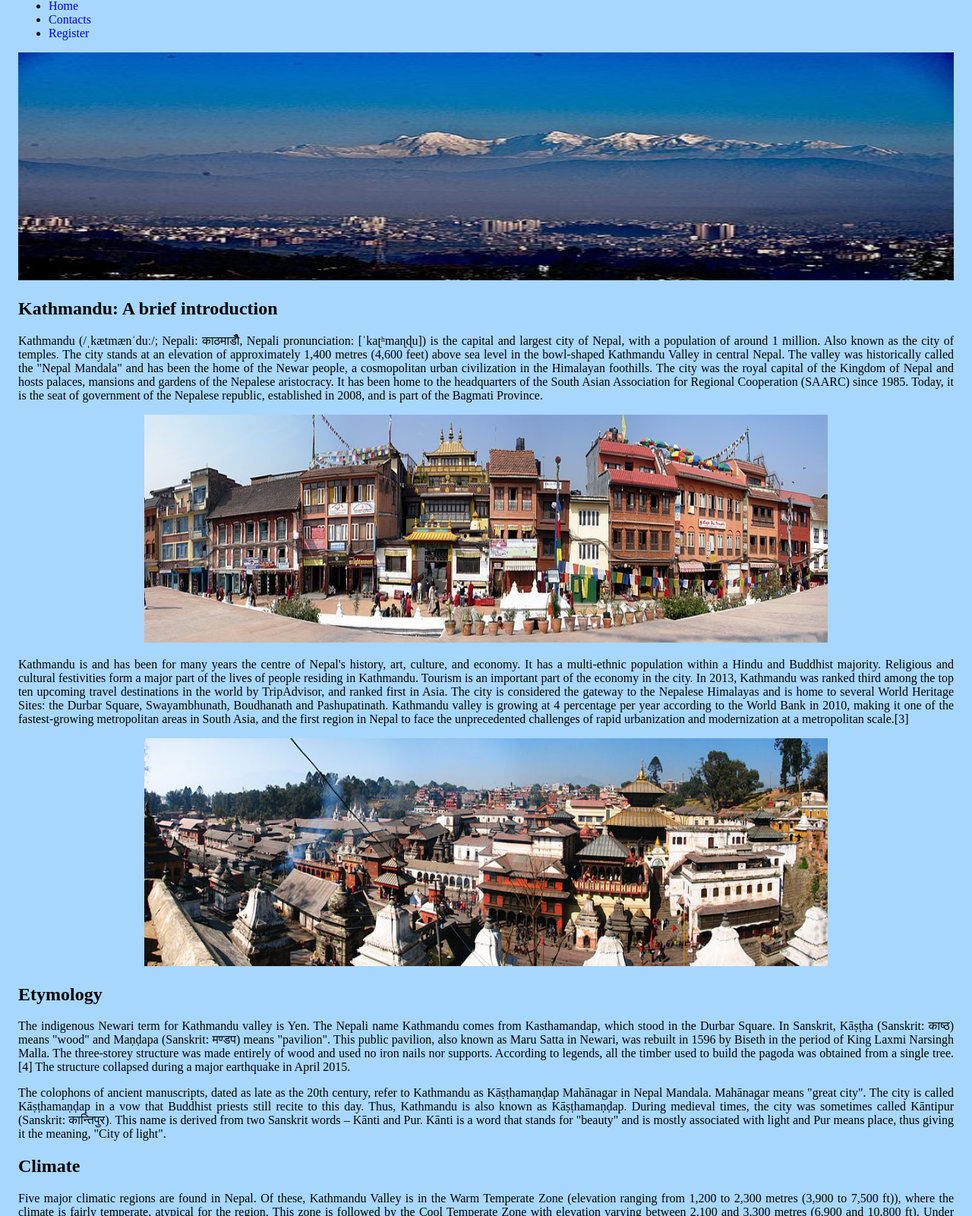
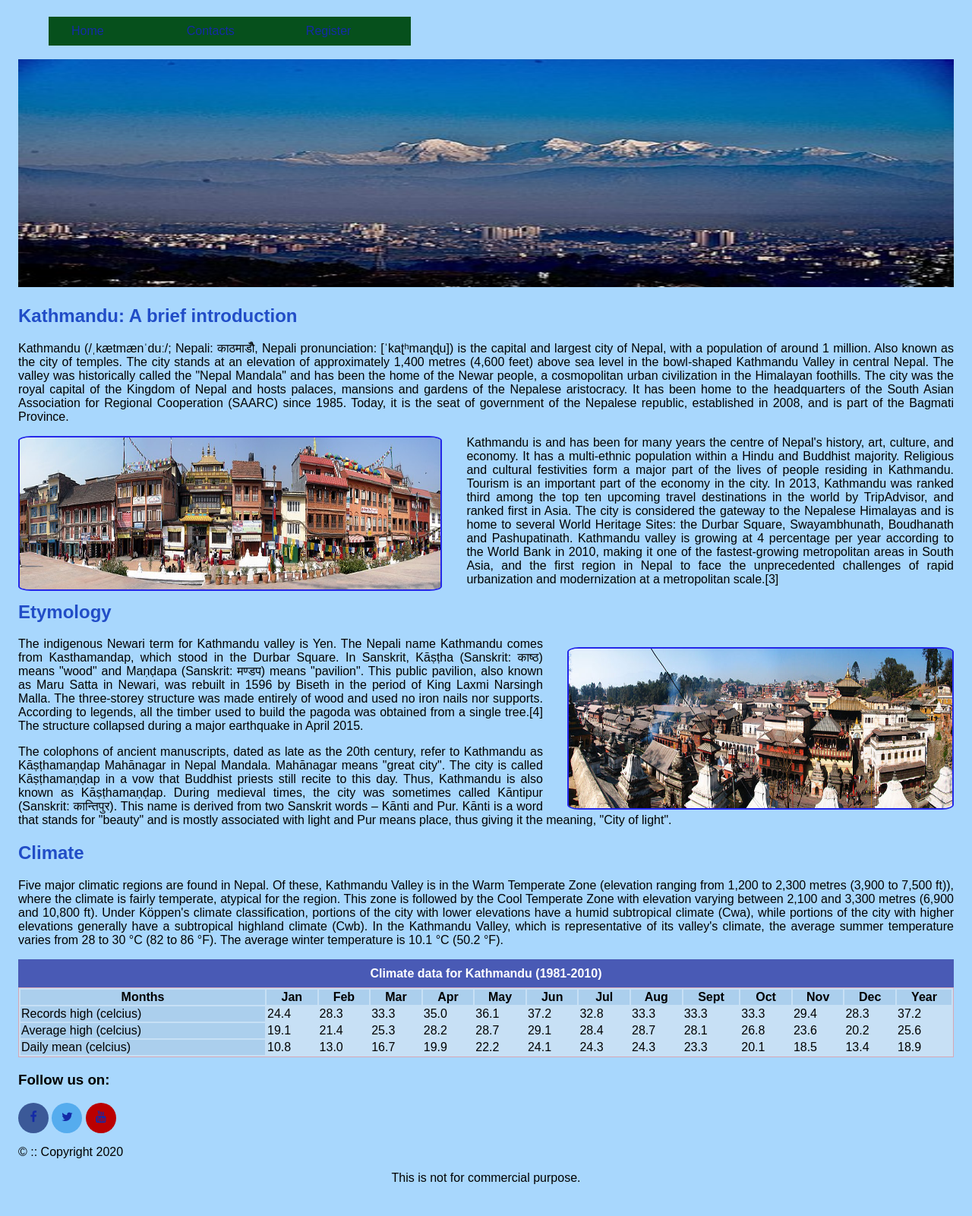
Before and after one commit to Ningsang-Jabegu/m1-assignment, a plain HTML site: page m1-assignment/index.html in a window 1280 px wide. Shown: the part 306-1907 px from the top of the page at 76% size. Drawn offline with Linux system fonts and the light colour scheme.

Commit message:
cmd commit
index.html done

```diff
--- a/m1-assignment/index.html
+++ b/m1-assignment/index.html
@@ -7,13 +7,15 @@
     <meta name="viewport" content="width=device-width, initial-scale=1.0">
     <title>Kathmandu Metropolitant City</title>
     <link rel="stylesheet" href="style.css">
+    <!-- Add icon library -->
+<link rel="stylesheet" href="https://cdnjs.cloudflare.com/ajax/libs/font-awesome/4.7.0/css/font-awesome.min.css">
 </head>
 
 <body>
     <!-- Container to wrap everything -->
     <div class="container">
         <header>
-            <div class="f_color">
+            <div>
                 <img src="images/logo.png" alt="logo" height="150" width="150">
                 <h1 class="center f_color"><b>Kathmandu Metropolitant</b> City</h1>
                 <h2 class="center f_color">Municipal Executive Office, Bagmati Province</h2>
@@ -23,7 +25,7 @@
         <nav>
 
             <ul>
-                <li><a href="index.html">Home</a></li>
+                <li><a href="index.html" class="active">Home</a></li>
                 <li><a href="page1.html">Contacts</a></li>
                 <li><a href="page2.html">Register</a></li>
             </ul>
@@ -34,7 +36,7 @@
 
     <!-- Main content begins here -->
     <main>
-        <img src="images/himalaya.jpg" alt="Halaya" height="300" width="100%">
+        <img src="images/himalaya.jpg" class="himal"alt="Himalaya" height="300" width="100%">
         <h2>Kathmandu: A brief introduction</h2>
         <p class="align">Kathmandu (/ˌkætmænˈduː/; Nepali: काठमाडौँ, Nepali pronunciation: [ˈkaʈʰmaɳɖu]) is the capital
             and largest
@@ -50,7 +52,7 @@
             of the South Asian Association for Regional Cooperation (SAARC) since 1985. Today, it is the seat of
             government
             of the Nepalese republic, established in 2008, and is part of the Bagmati Province.</p>
-        <center><img src="images/boudha.jpg" alt="Boudhanath" height="300" width="900"></center>
+        <img src="images/boudha.jpg" class="bud"alt="Boudhanath">
         <p class="align">Kathmandu is and has been for many years the centre of Nepal's history, art, culture, and
             economy. It has a
             multi-ethnic population within a Hindu and Buddhist majority. Religious and cultural festivities form a
@@ -61,7 +63,7 @@
             Kathmandu valley is growing at 4 percentage per year according to the World Bank in 2010, making it one of
             the fastest-growing metropolitan areas in South Asia, and the first region in Nepal to face the
             unprecedented challenges of rapid urbanization and modernization at a metropolitan scale.[3]</p>
-        <center><img src="images/pashupatinath.jpg" alt="Pashupati temple" height="300" width="900"></center>
+        <center><img src="images/pashupatinath.jpg" class="pus" alt="Pashupati temple" height="300" width="900"></center>
         <h2>Etymology</h2>
         <p class="align">The indigenous Newari term for Kathmandu valley is Yen. The Nepali name Kathmandu comes from
             Kasthamandap,
@@ -87,7 +89,7 @@
             elevations generally have a subtropical highland climate (Cwb). In the Kathmandu Valley, which is
             representative of its valley's climate, the average summer temperature varies from 28 to 30 °C (82 to 86
             °F). The average winter temperature is 10.1 °C (50.2 °F).</p>
-        <table border="1" width="100%" height="25%">
+        <table width="100%" height="25%">
             <caption>Climate data for Kathmandu (1981-2010)</caption>
             <thead>
                 <tr>
@@ -166,9 +168,9 @@
         <div class="social">
 
             <h3>Follow us on:</h3>
-            <img src="images/facebook.jpg" height="50" width="50">
-            <img src="images/twitter.jpg" height="50" width="50">
-            <img src="images/youtube.png" height="50" width="50">
+            <a href="#" class="fa fa-facebook"></a>
+            <a href="#" class="fa fa-twitter"></a>
+            <a href="#" class="fa fa-youtube"></a>
             <p>&copy; :: Copyright 2020</p>
         </div>
         <div class="disclamer">
--- a/m1-assignment/style.css
+++ b/m1-assignment/style.css
@@ -1,13 +1,20 @@
+
 body {
     background-color: rgb(168, 215, 253);
     margin: 1.5rem;
+    font-family: Arial, Helvetica, sans-serif;
 }
-
+h1{
+    color: #1719a1;
+    font-family: -apple-system, BlinkMacSystemFont, 'Segoe UI', Roboto, Oxygen, Ubuntu, Cantarell, 'Open Sans', 'Helvetica Neue', sans-serif;
+    font-weight: bold;
+}
+h2{
+    color: rgb(33, 77, 199);
+}
 .f_color {
-    color: rgb(17, 11, 109);
-    font-family: 'fuggles';
+    color: rgb(66, 112, 197);
 }
-
 .center {
     text-align: center;
 }
@@ -15,10 +22,40 @@ body {
 .align {
     text-align: justify;
 }
-
 li a {
     text-decoration: none;
-
+    margin-right: 4em;
+    height: 4em;
+}
+a:link{
+    color: rgb(20, 42, 167);
+}
+a:visited {
+    color: rgb(251, 250, 255);
+}
+li:hover {
+    color: #fff;
+    background-color: #06501c;
+    opacity: 0.5;
+}
+li, .active {
+    background-color: #06501c;
+    padding: 10px 15px;
+}
+nav.ul {
+    text-align: center;
+    justify-items: center;
+    background-color:#00000040;
+}
+nav{
+    height:40px;
+    left:0;
+    right:0;
+    margin-bottom: 2em;
+}
+ul {
+    list-style-type: none;
+    display: inline-flex;
 }
 .blue_back{
     background-color: rgb(21, 37, 129);
@@ -26,3 +63,77 @@ li a {
 .white{
     color: white;
 }
+.img[alt="logo"] {
+    float: left;
+}
+div.f_color{
+    overflow: auto;
+}
+img.himal{
+   border: none;
+   border-radius: 0%;
+}
+.bud {
+    float: left;
+    width: 45%;
+    overflow: auto;
+    margin-right: 2em;
+    height: 200px;
+}
+.pus {
+    float: right;
+    width: 41%;
+    overflow: auto;
+    height: 210px;
+    margin-left: 2em;
+    margin-top: 4em;
+}
+img {
+    border: 2px solid #2427e9;
+    border-radius: 3%;
+}
+/* Table */
+table {
+    border: 1.9px solid #f5313154;
+    background-color: rgb(199, 224, 245);
+}
+caption {
+    background-color: rgba(14, 12, 136, 0.61);
+    font-weight: bold;
+    color: #fff;
+    padding: .6em;
+}
+th {
+    background-color: #9ec7ebad;
+}
+td:first-child {
+    background-color: #9ec7ebad;
+}
+/* Social media*/
+.fa-facebook {
+    background: #3B5998;
+    color: #ffffff;
+    height: 20px;
+    width: 20px;
+    align-items: center;
+}
+.fa-twitter {
+    background: #55ACEE;
+    color: white;
+}
+.fa-youtube {
+    background: #bb0000;
+    color: white;
+}
+.fa:hover {
+    opacity: 0.5;
+}
+.fa {
+    padding: 10px;
+    font-size: 30px;
+    width: 20px;
+    height: 20px;
+    text-align: center;
+    text-decoration: none;
+    border-radius: 50%;
+}
```
Also changed, not shown: m1-assignment/page1.html (+2 -0 lines), m1-assignment/page2.html (+2 -0 lines).
